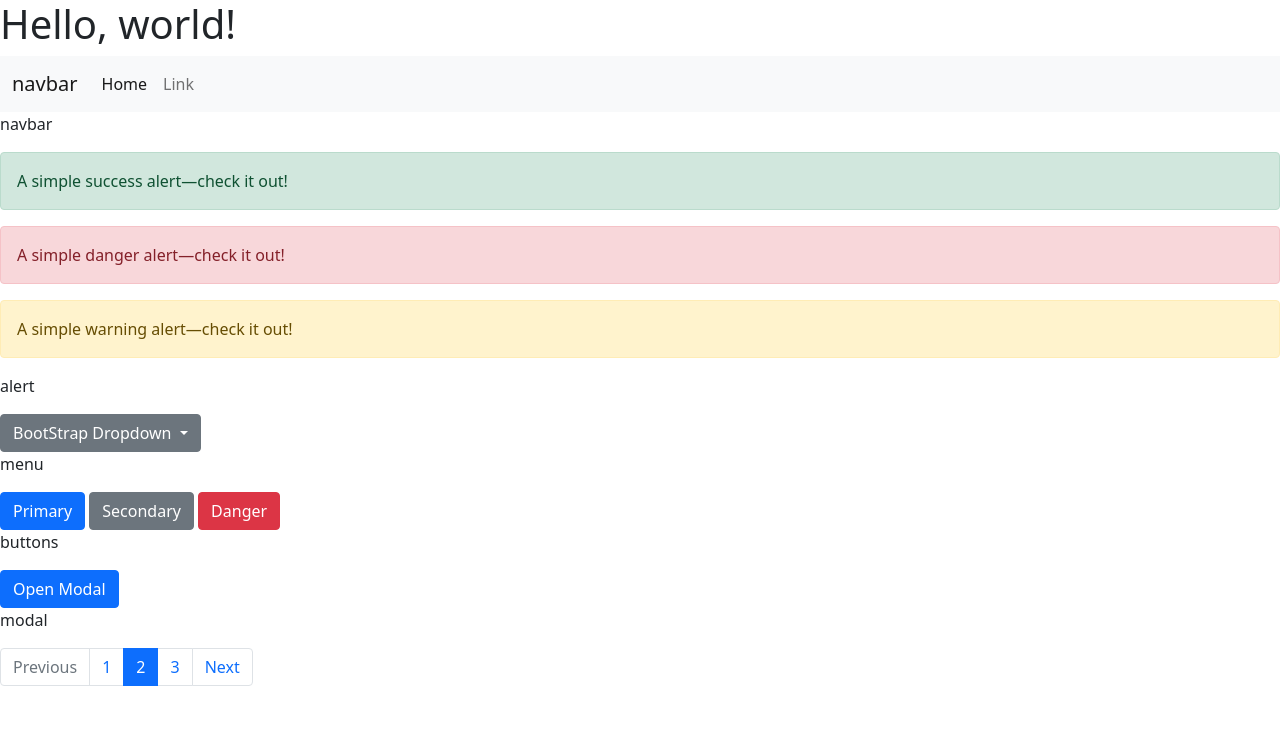
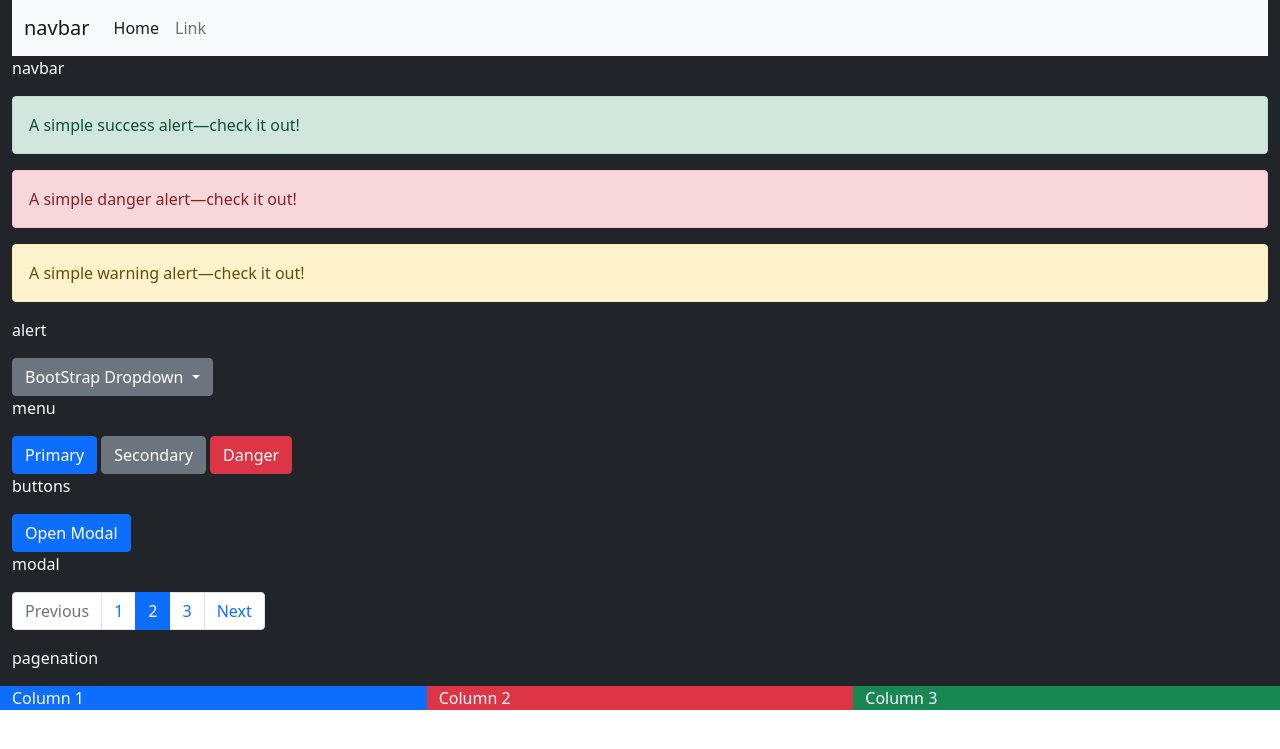
Before and after one commit to badeisso/Codio-repo, a Django app: page / in a window 1280 px wide. Shown: the top 749 px of the page. Run offline with Django 4.2, Linux system fonts and the light colour scheme.

Commit message:
finished HTML frameworks

```diff
--- a/templates/base.html
+++ b/templates/base.html
@@ -7,10 +7,12 @@
     <title>Hello, world!</title>
   </head>
   <body>
-    <h1>Hello, world!</h1>
-    {% block content %}
+    <div class="container-fluid bg-dark text-light">
+      {% block content %}
 
-    {% endblock %}
+      {% endblock %}
+    </div>
+
     <script src="https://cdn.jsdelivr.net/npm/bootstrap@5.0.2/dist/js/bootstrap.bundle.min.js" integrity="sha384-MrcW6ZMFYlzcLA8Nl+NtUVF0sA7MsXsP1UyJoMp4YLEuNSfAP+JcXn/tWtIaxVXM" crossorigin="anonymous"></script>
   </body>
 </html>
--- a/templates/blog/index.html
+++ b/templates/blog/index.html
@@ -78,6 +78,13 @@
   <li class="page-item"><a class="page-link" href="#">3</a></li>
   <li class="page-item"><a class="page-link" href="#">Next</a></li>
 </ul>
+<p>pagenation</p>
 
+<div class="row">
+  <div class="col-xs-12 col-sm-10 col-md-4 bg-primary">Column 1</div>
+  <div class="col-xs-12 col-sm-2 col-md-4 bg-danger">Column 2</div>
+  <div class="col-md bg-success">Column 3</div>
+
+</div>
 
 {% endblock %}
```
